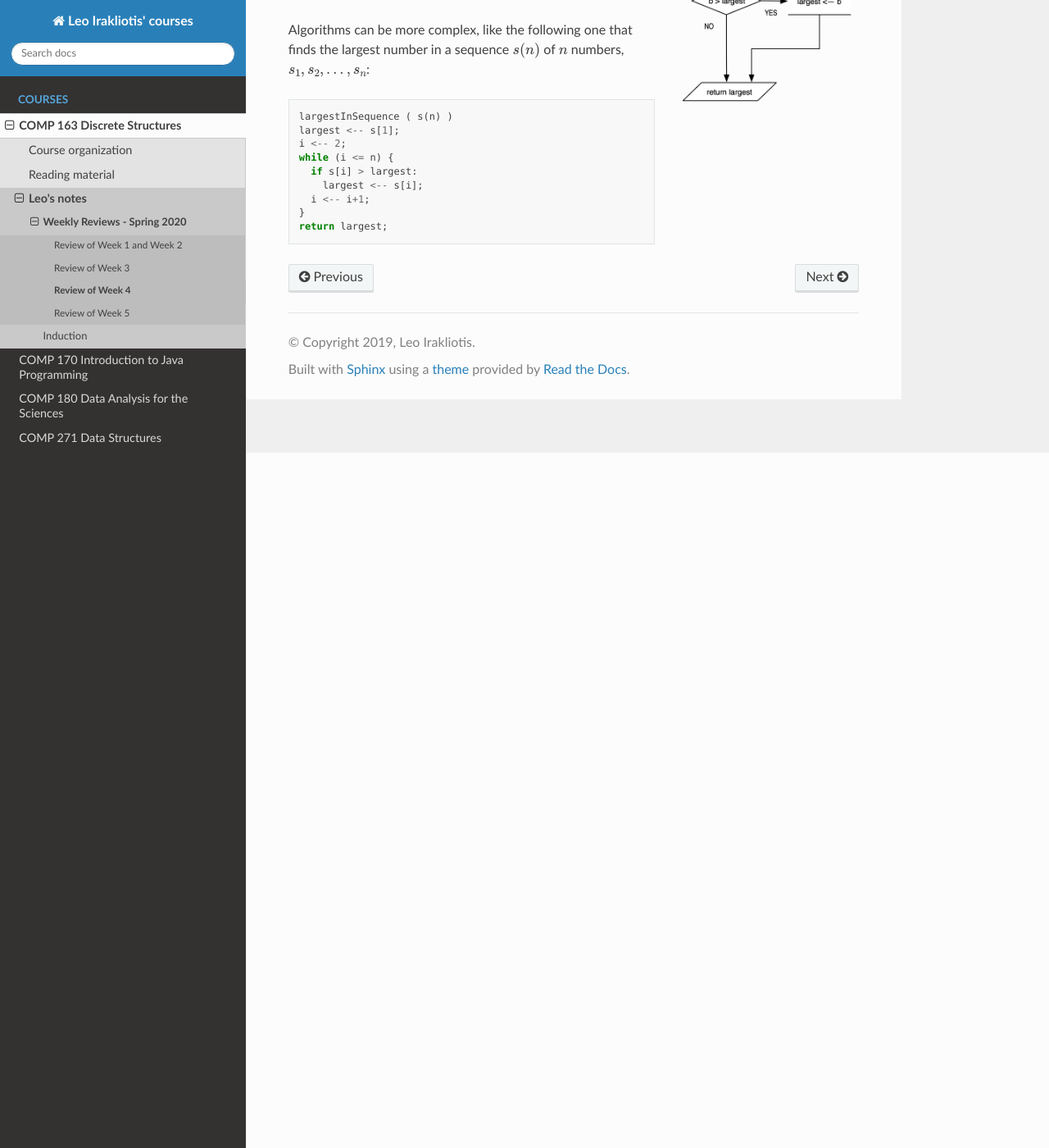
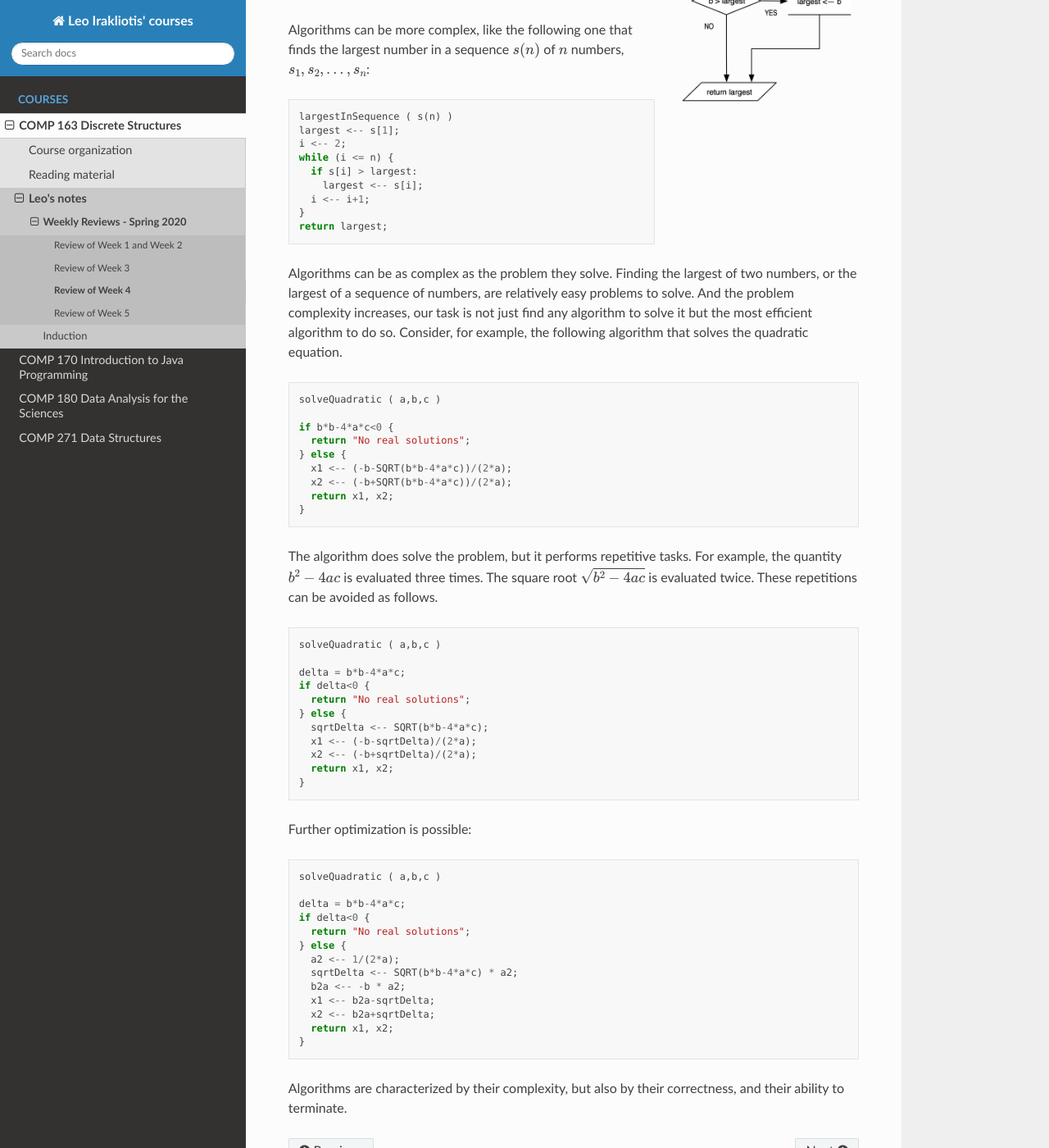
Before and after one commit to sleepyjaree/cdp, a Sphinx documentation site: the page built from source/COMP163/2020Spring/week4.rst, in a window 1280 px wide and 1400 px high, scrolled down 848 px. Shown: the whole window at 82% size. Built offline with Sphinx 7.4.7 and the Read the Docs theme 2.0.0, drawn with Linux system fonts in a browser that asks for light colours.

Commit message:
testing fork from different computer

```diff
--- a/source/COMP163/2020Spring/week4.rst
+++ b/source/COMP163/2020Spring/week4.rst
@@ -31,3 +31,47 @@ Algorithms can be more complex, like the following one that finds the largest nu
     i <-- i+1;
   }
   return largest;
+
+Algorithms can be as complex as the problem they solve. Finding the largest of two numbers, or the largest of a sequence of numbers, are relatively easy problems to solve. And the problem complexity increases, our task is not just find any algorithm to solve it but the most efficient algorithm to do so. Consider, for example, the following algorithm that solves the quadratic equation. ::
+
+  solveQuadratic ( a,b,c )
+
+  if b*b-4*a*c<0 {
+    return "No real solutions";
+  } else {
+    x1 <-- (-b-SQRT(b*b-4*a*c))/(2*a);
+    x2 <-- (-b+SQRT(b*b-4*a*c))/(2*a);
+    return x1, x2;
+  }
+
+The algorithm does solve the problem, but it performs repetitive tasks. For example, the quantity :math:`b^2-4ac` is evaluated three times. The square root :math:`\sqrt{b^2-4ac}` is evaluated twice. These repetitions can be avoided as follows. ::
+
+  solveQuadratic ( a,b,c )
+
+  delta = b*b-4*a*c;
+  if delta<0 {
+    return "No real solutions";
+  } else {
+    sqrtDelta <-- SQRT(b*b-4*a*c);
+    x1 <-- (-b-sqrtDelta)/(2*a);
+    x2 <-- (-b+sqrtDelta)/(2*a);
+    return x1, x2;
+  }
+
+Further optimization is possible: ::
+
+    solveQuadratic ( a,b,c )
+
+    delta = b*b-4*a*c;
+    if delta<0 {
+      return "No real solutions";
+    } else {
+      a2 <-- 1/(2*a);
+      sqrtDelta <-- SQRT(b*b-4*a*c) * a2;
+      b2a <-- -b * a2;
+      x1 <-- b2a-sqrtDelta;
+      x2 <-- b2a+sqrtDelta;
+      return x1, x2;
+    }
+
+Algorithms are characterized by their complexity, but also by their correctness, and their ability to terminate.
--- a/source/shared/formalStuff.rst
+++ b/source/shared/formalStuff.rst
@@ -2,8 +2,10 @@
 Formal stuff
 ------------
 
-* The `university's official Academic Calendar <http://www.luc.edu/academics/schedules>`_
+* The `university's official Academic Calendar <http://www.luc.edu/academics/schedules>`_.
 
 * Every effort is made in this course to use open source, freely available material. However materials from the course cannot be shared outside the course without the instructor’s *written permission.*
 
+* **Accommodation letters.** Students with accommodation letters from the university's SAC need to alert me as early as possible in the course. In some of my courses, I conduct weekly in-class assessment instead of homework assignments. Students work on these assessments, during class, for 15-25 minutes. If your accommodation letter entitles you to extended time for testing, I will be happy to make arrangements so that you can return the in-classa assessment to me within 24 hours.
+
 * **Duty to report.** Faculty and staff of the University have a mandated responsibility to report any incidents of gender-based misconduct that they are made aware of, even if it happened in the past. Gender-based misconduct includes discrimination based on actual or perceived sex, sexual orientation, gender expression or identity, or pregnancy or parenting status; dating and domestic violence; sexual misconduct (including sexual assault, sexual harassment, and sexual exploitation); and stalking.
```
